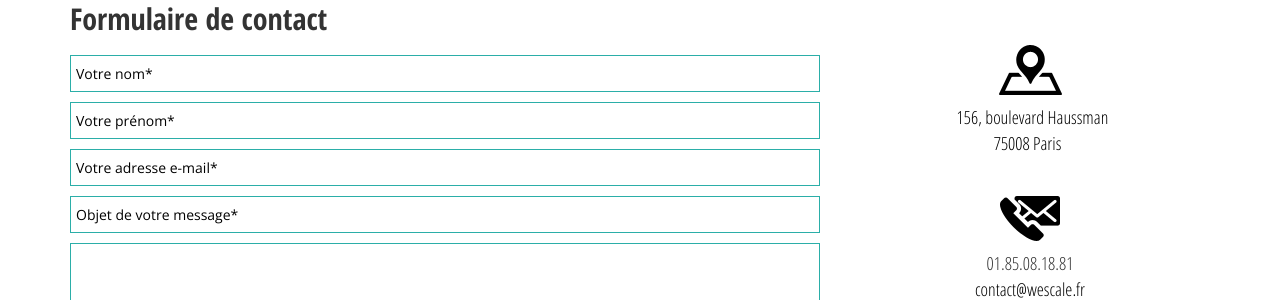
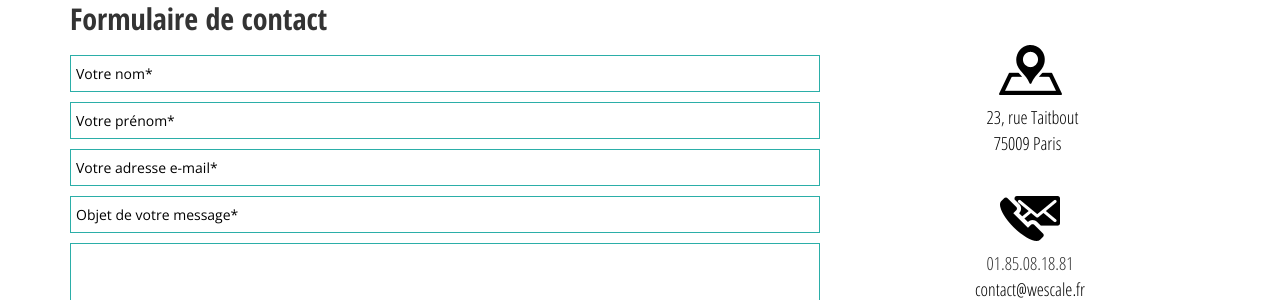
Before and after one commit to wescale/wescale-site, a Jekyll site: the page built from contact.html, in a window 1280 px wide and 923 px high. Shown: the part 162-462 px from the top of the window. Built offline with Jekyll 4.4.1, drawn with Linux system fonts in a browser that asks for light colours; nearby versions of some CDN libraries; comment, search, counter and statistics services are not loaded.

Commit message:
change address

```diff
--- a/contact.html
+++ b/contact.html
@@ -34,7 +34,7 @@ class: contact
             <div class="col-md-4">
               <div class="contactinfo">
                 <img src="{{"/images/map.png"| relative_url }}" alt="Adresse" />
-                <p><a href="https://goo.gl/maps/yoQeQA2pfDE2" class="to-maps">156, boulevard Haussman<br/>75008 Paris</a></p>
+                <p><a href="https://goo.gl/maps/yoQeQA2pfDE2" class="to-maps">23, rue Taitbout<br/>75009 Paris</a></p>
               </div>
               <div class="contactinfo">
                 <img src="{{"/images/phone.png"| relative_url }}" alt="Contact" />
```
